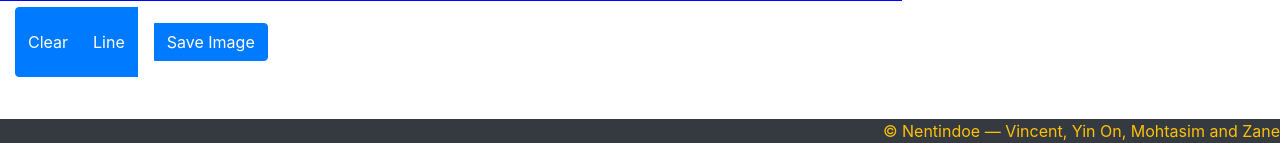
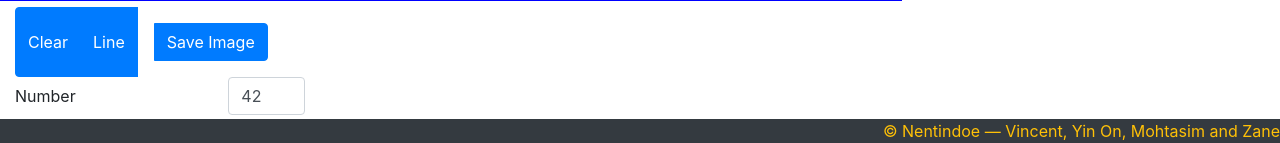
Before and after one commit to VinnyLin72/nentindoe, a Flask app: page /mainDraw in a window 1280 px wide. Shown: the part 657-800 px from the top of the page. Run offline with Flask 2, Linux system fonts and the light colour scheme; a user stored in the database is signed in; some libraries are stand-ins or nearby versions.

Commit message:
added stroke width

```diff
--- a/nentindoe/templates/mainDraw.html
+++ b/nentindoe/templates/mainDraw.html
@@ -5,8 +5,8 @@
 {% block content %}
 
 <div>
-  <canvas height="600" width="900" id="slate" style="border: 1px solid blue">
-  </canvas>
+    <canvas height="600" width="900" id="slate" style="border: 1px solid blue">
+    </canvas>
 </div>
 
 
@@ -15,9 +15,15 @@
         <button type="button" name="button" id="clear" class="btn btn-primary"> Clear </button>
         <button type="button" name="button" id="line" class="btn btn-primary"> Line </button>
         <button type="button" name="button" class="btn btn-primary m-3" onclick="downloadImage()"> Save Image</button>
-
+    </div>
+    <div class="form-group row">
+        <label for="example-number-input" class="col-2 col-form-label">Number</label>
+        <div class="col-1">
+            <input class="form-control" type="number" value="42" id="strokewidth">
+        </div>
     </div>
 </div>
+
 
 <script src="../static/draw.js"></script>
 
```
